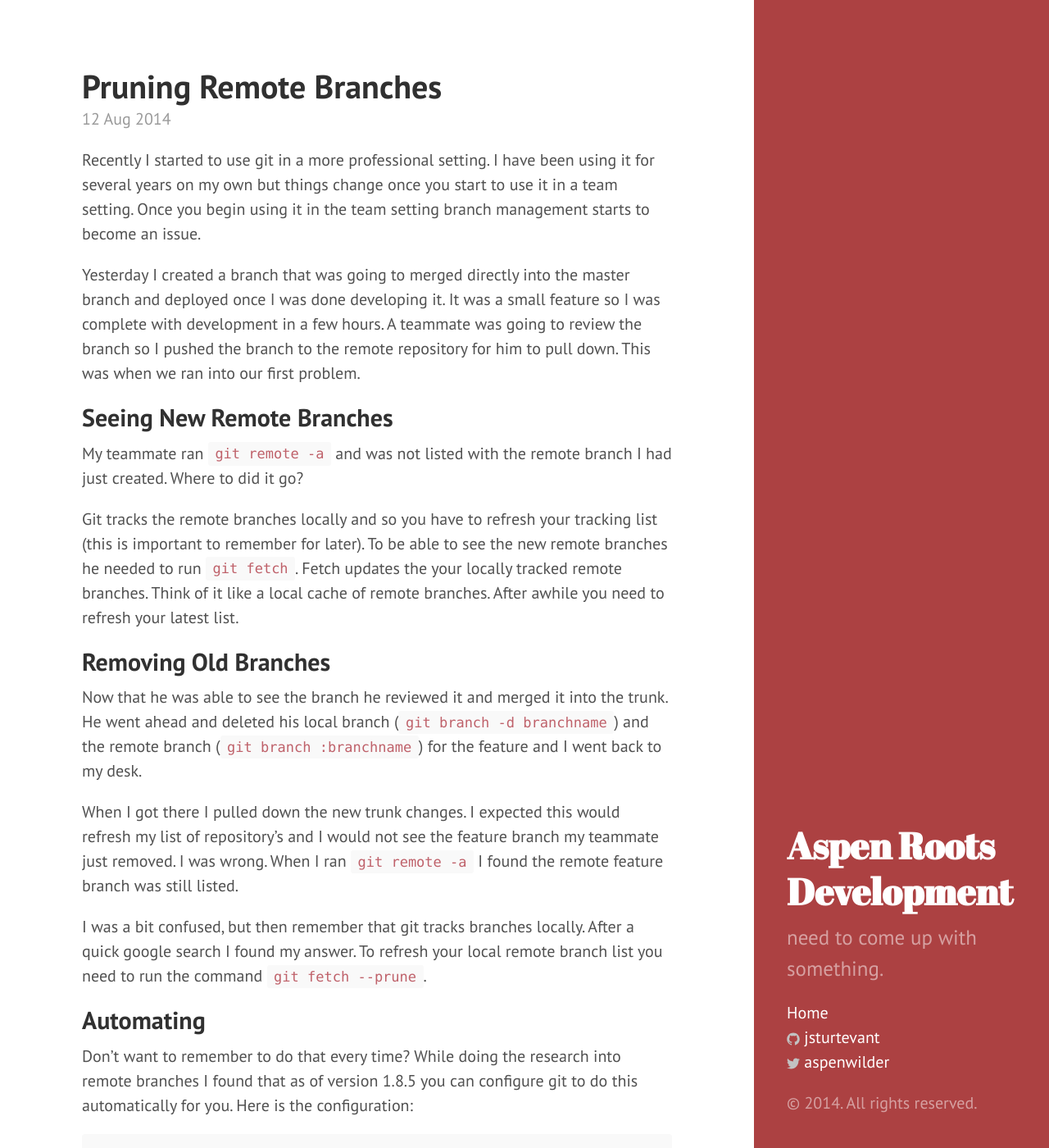
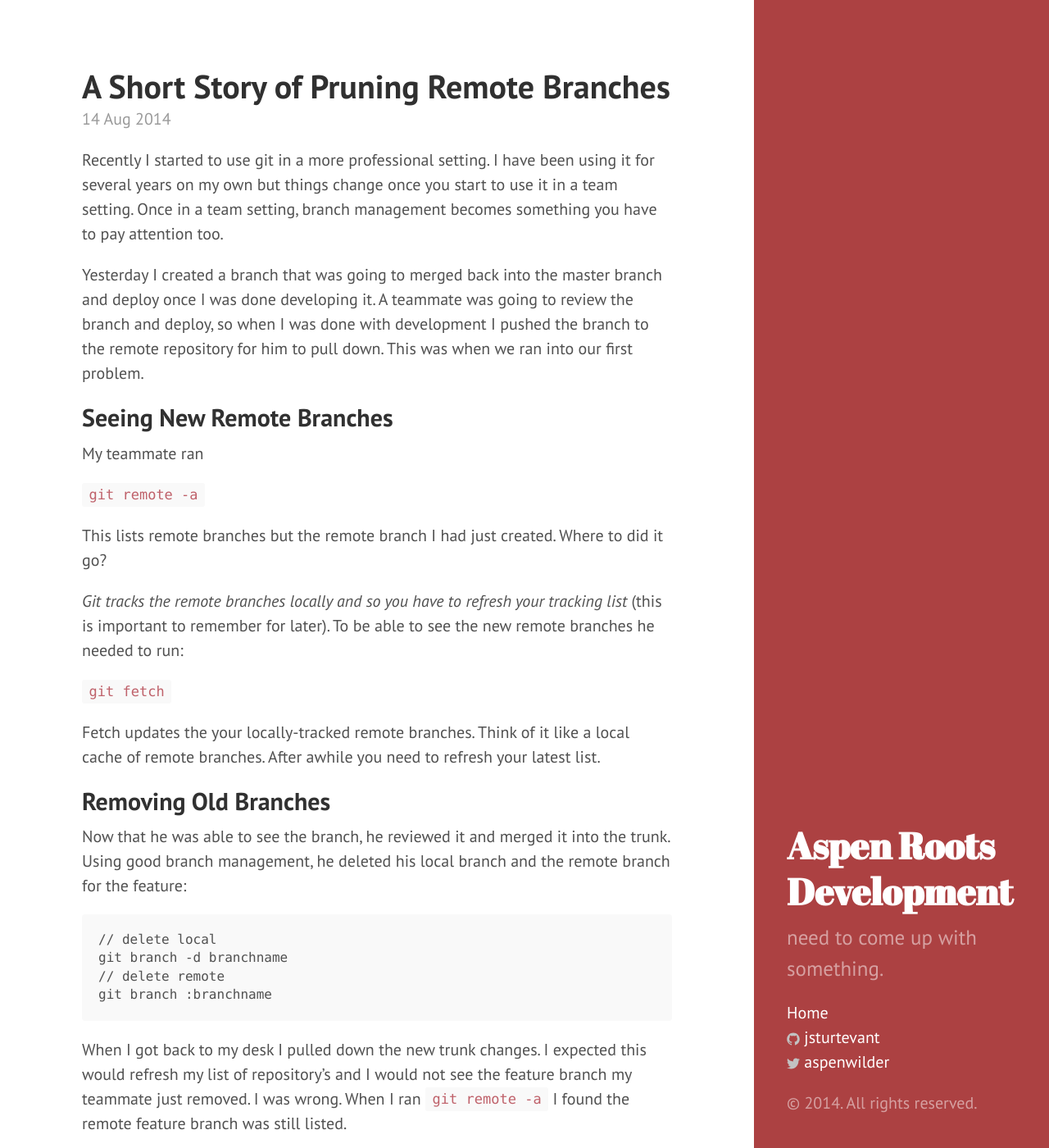
Before and after one commit to jsturtevant/jsturtevant.github.io, a Jekyll site: the page built from _posts/2014-08-12-Pruning-remote-branches.markdown, in a window 1280 px wide and 1400 px high. Shown: the whole window at 82% size. Built offline with Jekyll 4.4.1, drawn with Linux system fonts in a browser that asks for light colours; Markdown is read by kramdown in place of the engine named in the settings; some of the changed text lies outside the part shown.

Commit message:
final draft

````diff
--- a/_posts/2014-08-12-Pruning-remote-branches.markdown
+++ b/_posts/2014-08-12-Pruning-remote-branches.markdown
@@ -1,28 +1,45 @@
 ---
 layout: post
-title:  "Pruning Remote Branches"
-date:   2014-08-12
+title:  "A Short Story of Pruning Remote Branches"
+date:   2014-08-14
 categories: git
 ---
 
-Recently I started to use git in a more professional setting.  I have been using it for several years on my own but things change once you start to use it in a team setting.  Once you begin using it in the team setting branch management  starts to become an issue.
+Recently I started to use git in a more professional setting.  I have been using it for several years on my own but things change once you start to use it in a team setting.  Once in a team setting, branch management becomes something you have to pay attention too.
 
-Yesterday I created a branch that was going to merged directly into the master branch and deployed once I was done developing it.  It was a small feature so I was complete with development in a few hours.  A teammate was going to review the branch so I pushed the branch to the remote repository for him to pull down. This was when we ran into our first problem.
+Yesterday I created a branch that was going to merged back into the master branch and deploy once I was done developing it.  A teammate was going to review the branch and deploy, so when I was done with development I pushed the branch to the remote repository for him to pull down. This was when we ran into our first problem.
 
 ## Seeing New Remote Branches
-My teammate  ran ```git remote -a``` and was not listed with the remote branch I had just created.  Where to did it go?
+My teammate  ran
 
-Git tracks the remote branches locally and so you have to refresh your tracking list (this is important to remember for later).  To be able to see the new remote branches he needed to run ```git fetch```.  Fetch updates the your locally tracked remote branches.  Think of it like a local cache of remote branches.  After awhile you need to refresh your latest list.
+```git remote -a```
+
+This lists remote branches but the remote branch I had just created.  Where to did it go?
+
+*Git tracks the remote branches locally and so you have to refresh your tracking list* (this is important to remember for later).  To be able to see the new remote branches he needed to run:
+
+ ```git fetch```
+
+Fetch updates the your locally-tracked remote branches.  Think of it like a local cache of remote branches.  After awhile you need to refresh your latest list.
 
 ##  Removing Old Branches
-Now that he was able to see the branch he reviewed it and merged it into the trunk.  He went ahead and deleted his local branch (```git branch -d branchname```) and the remote branch (```git branch :branchname```) for the feature and I went back to my desk.
+Now that he was able to see the branch, he reviewed it and merged it into the trunk. Using good branch management, he deleted his local branch and the remote branch for the feature:
 
-When I got there I pulled down the new trunk changes.  I expected this would refresh my list of repository's and I would not see the feature branch my teammate just removed.  I was wrong.  When I ran ```git remote -a```  I found the remote feature branch was still listed.
+```
+// delete local
+git branch -d branchname
+// delete remote
+git branch :branchname
+```
 
-I was a bit confused, but then remember that git tracks branches locally.  After a quick google search I found my answer.  To refresh your local remote branch list you need to run the command ```git fetch --prune```.
+When I got back to my desk I pulled down the new trunk changes.  I expected this would refresh my list of repository's and I would not see the feature branch my teammate just removed.  I was wrong.  When I ran ```git remote -a```  I found the remote feature branch was still listed.
+
+I was a bit confused, but then remember that git tracks branches locally.  After a quick google search I found my answer.  To refresh your local remote branch list you need to run the command:
+
+```git fetch --prune```
 
 ## Automating
-Don't want to remember to do that every time? While doing the research into remote branches I found that as of version 1.8.5 you can configure git to do this automatically for you. Here is the configuration:
+Don't want to remember to do that every time? While doing the research into remote branches I found that as of git version 1.8.5 you can configure git to do this automatically for you. Here is the configuration:
 
 ```
 git config fetch.prune true
````
